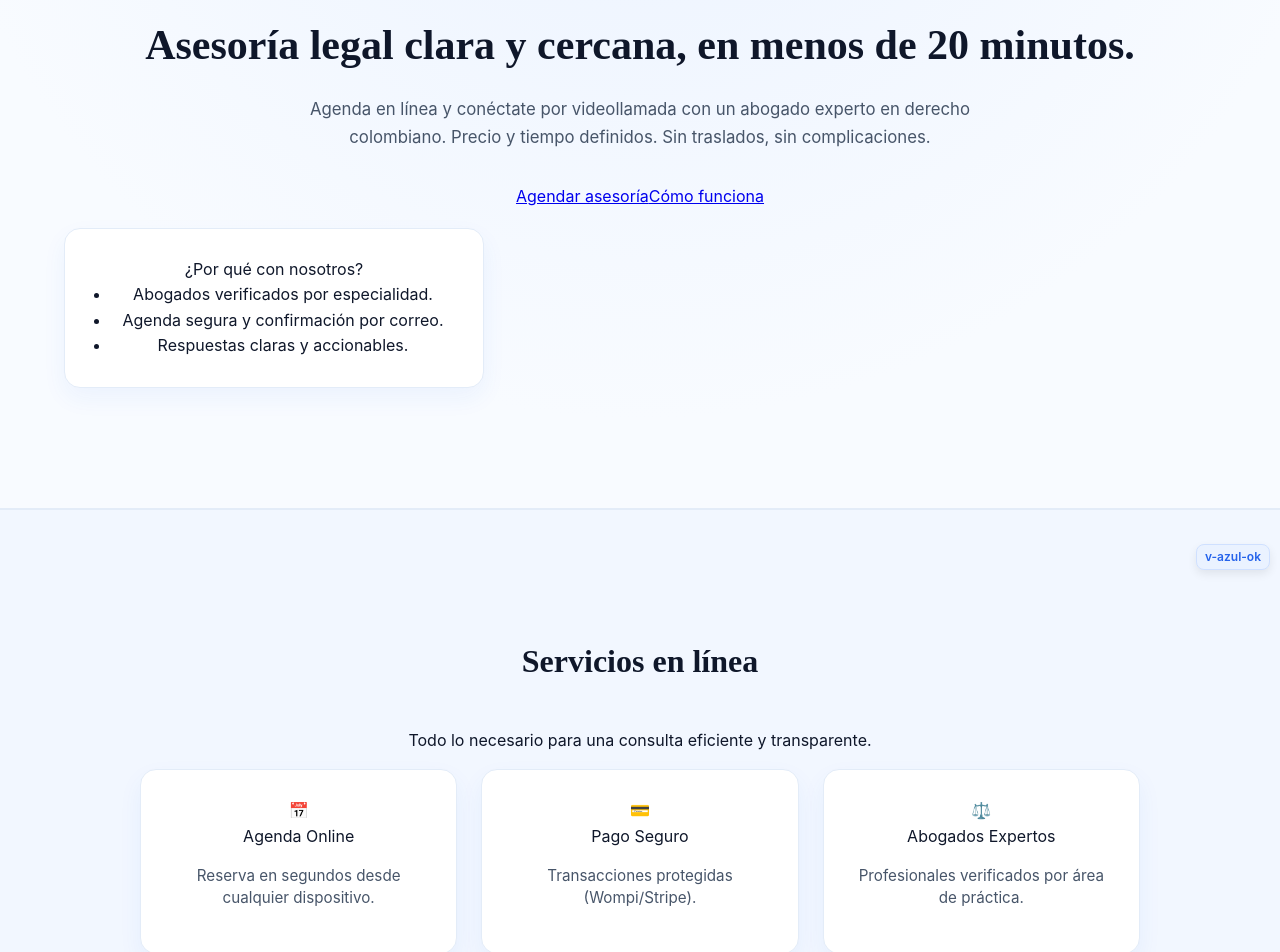
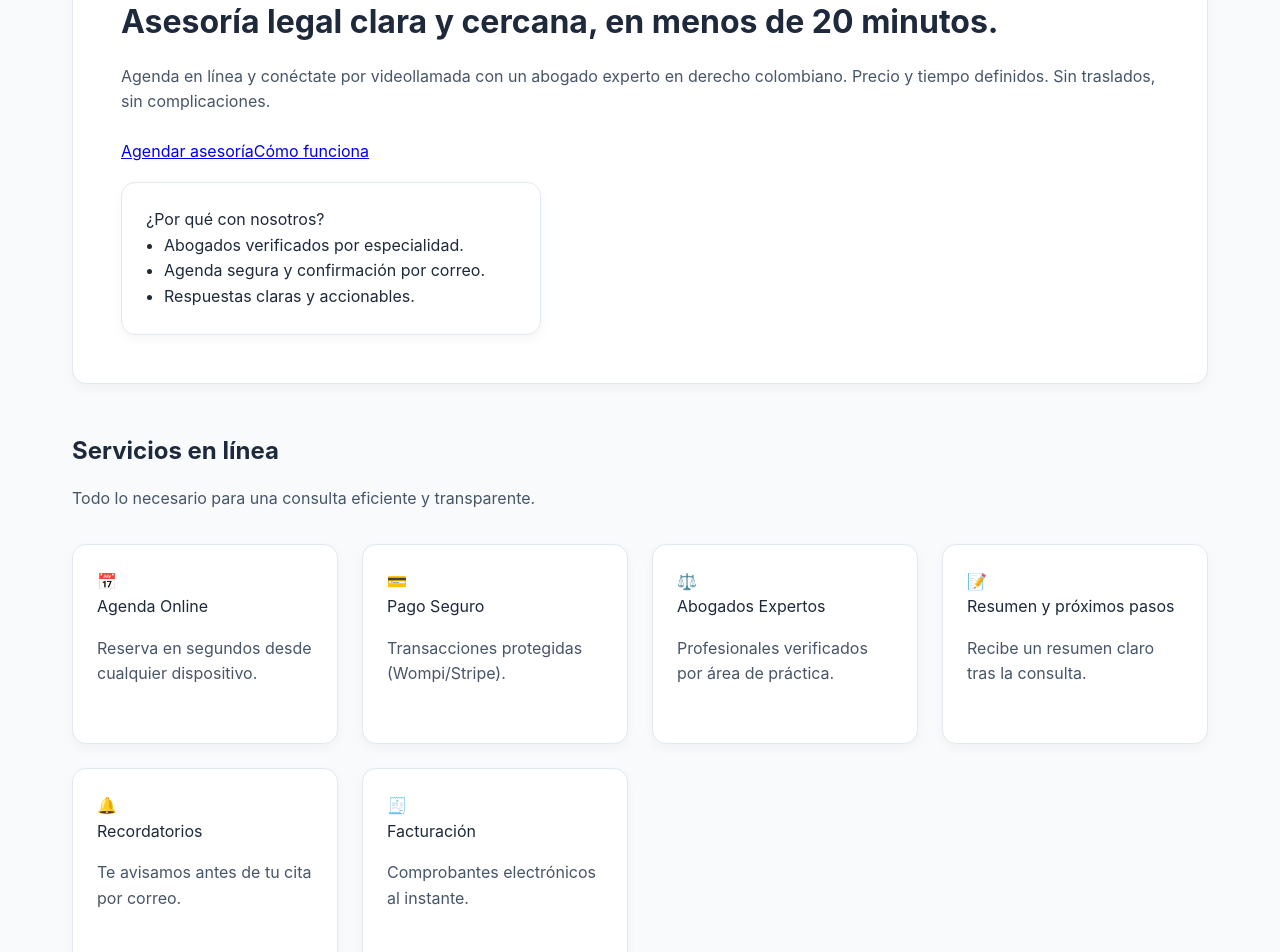
Before and after one commit to jjonnas1/castellanosabogados, a Next.js app: page / in a window 1280 px wide. Shown: the part 220-1172 px from the top of the page. Built offline with nearby package versions, Linux system fonts and the light colour scheme.

Commit message:
Update globals.css

```diff
--- a/app/globals.css
+++ b/app/globals.css
@@ -1,188 +1,145 @@
-/* === CASTELLANOS ABOGADOS — Tema claro confiable === */
+/* === CASTELLANOS ABOGADOS — Tema claro, profesional y cálido === */
 
-/* PALETA */
 :root {
-  --bg: #f8fbff;          /* fondo base muy claro */
-  --panel: #ffffff;       /* paneles y tarjetas */
-  --stroke: #e3ecf8;      /* bordes suaves */
-  --text: #0f172a;        /* texto principal */
-  --muted: #475569;       /* texto secundario */
-  --brand: #2563eb;       /* azul confiable */
-  --brand-light: #60a5fa; /* azul más claro */
-  --shadow: 0 10px 24px rgba(37, 99, 235, 0.06);
-  --radius: 16px;
-  --radius-sm: 10px;
+  --bg: #f8fafc;
+  --card: #ffffff;
+  --border: #e2e8f0;
+  --text: #1e293b;
+  --muted: #475569;
+  --brand: #2563eb;
+  --brand-light: #3b82f6;
+  --radius: 14px;
+  --shadow: 0 4px 12px rgba(0, 0, 0, 0.04);
 }
 
 /* RESET */
-*, *::before, *::after { box-sizing: border-box; }
-html, body { height: 100%; margin: 0; padding: 0; }
-html { scroll-behavior: smooth; }
+*,
+*::before,
+*::after {
+  box-sizing: border-box;
+}
 
 body {
-  background: var(--bg);
+  margin: 0;
+  padding: 0;
+  font-family: "Inter", system-ui, -apple-system, sans-serif;
+  background-color: var(--bg);
   color: var(--text);
-  font-family: Inter, system-ui, -apple-system, "Segoe UI", Roboto, Helvetica, Arial, sans-serif;
-  -webkit-font-smoothing: antialiased;
-  -moz-osx-font-smoothing: grayscale;
   line-height: 1.6;
 }
 
-/* CONTENEDOR GENERAL */
-.wrap {
+/* LAYOUT */
+main {
+  width: 100%;
   max-width: 1200px;
   margin: 0 auto;
-  padding: 0 24px;
+  padding: 2rem;
 }
 
 /* HERO */
 .hero {
-  text-align: center;
-  padding: clamp(60px, 10vw, 120px) 24px;
-  background: radial-gradient(circle at 50% -20%, #eaf2ff 0%, transparent 70%);
-  border-bottom: 1px solid var(--stroke);
+  text-align: left;
+  background: var(--card);
+  border: 1px solid var(--border);
+  border-radius: var(--radius);
+  box-shadow: var(--shadow);
+  padding: 3rem;
+  margin-top: 2rem;
 }
+
 .hero h1 {
-  font-family: "Playfair Display", serif;
-  font-size: clamp(28px, 5vw, 42px);
-  font-weight: 700;
-  margin-bottom: 16px;
+  font-size: 2rem;
+  margin-bottom: 1rem;
   color: var(--text);
 }
+
 .hero p {
   color: var(--muted);
-  max-width: 680px;
-  margin: 0 auto 32px auto;
-  font-size: 1.05rem;
-  line-height: 1.7;
+  margin-bottom: 1.5rem;
 }
 
-/* BOTONES */
-.btn-primary {
-  display: inline-block;
-  background: linear-gradient(180deg, var(--brand-light), var(--brand));
-  color: #fff;
-  padding: 14px 30px;
-  border-radius: var(--radius-sm);
-  text-decoration: none;
-  font-weight: 600;
-  box-shadow: 0 6px 20px rgba(37, 99, 235, 0.25);
-  transition: all 0.25s ease;
-}
-.btn-primary:hover {
-  background: linear-gradient(180deg, var(--brand), #1d4ed8);
-  transform: translateY(-2px);
-  box-shadow: 0 10px 26px rgba(37, 99, 235, 0.35);
-}
-.btn-outline {
-  display: inline-block;
-  border: 1px solid var(--brand);
-  color: var(--brand);
-  padding: 12px 28px;
-  border-radius: var(--radius-sm);
-  font-weight: 600;
-  text-decoration: none;
-  transition: all 0.25s ease;
-}
-.btn-outline:hover {
-  background: var(--brand);
-  color: #fff;
-  transform: translateY(-2px);
+.hero-actions {
+  display: flex;
+  gap: 1rem;
 }
 
-/* SECCIÓN DE SERVICIOS */
+/* BUTTONS */
+.btn-primary {
+  background: var(--brand);
+  color: white;
+  border: none;
+  border-radius: var(--radius);
+  padding: 0.75rem 1.5rem;
+  font-weight: 600;
+  cursor: pointer;
+  transition: background 0.2s ease;
+}
+
+.btn-primary:hover {
+  background: var(--brand-light);
+}
+
+.btn-outline {
+  background: transparent;
+  color: var(--brand);
+  border: 1px solid var(--brand);
+  border-radius: var(--radius);
+  padding: 0.75rem 1.5rem;
+  font-weight: 600;
+  transition: all 0.2s ease;
+}
+
+.btn-outline:hover {
+  background: var(--brand-light);
+  color: white;
+}
+
+/* GRID CARDS */
 .services {
-  padding: clamp(60px, 10vw, 100px) 24px;
-  background: #f2f7ff;
-  border-top: 1px solid var(--stroke);
-  border-bottom: 1px solid var(--stroke);
-  text-align: center;
+  margin-top: 3rem;
 }
+
 .services h2 {
-  font-family: "Playfair Display", serif;
-  font-size: clamp(24px, 4vw, 32px);
-  margin-bottom: 40px;
-  color: var(--text);
+  font-size: 1.5rem;
+  margin-bottom: 0.75rem;
 }
+
+.services p {
+  color: var(--muted);
+  margin-bottom: 2rem;
+}
+
 .grid {
   display: grid;
-  gap: 24px;
   grid-template-columns: repeat(auto-fit, minmax(240px, 1fr));
-  max-width: 1000px;
-  margin: 0 auto;
+  gap: 1.5rem;
 }
+
 .card {
-  background: var(--panel);
-  border: 1px solid var(--stroke);
+  background: var(--card);
+  border: 1px solid var(--border);
   border-radius: var(--radius);
-  padding: 28px;
+  padding: 1.5rem;
   box-shadow: var(--shadow);
-  transition: transform 0.2s ease, box-shadow 0.2s ease;
+  transition: transform 0.15s ease, box-shadow 0.15s ease;
 }
+
 .card:hover {
   transform: translateY(-3px);
-  box-shadow: 0 8px 30px rgba(37, 99, 235, 0.12);
+  box-shadow: 0 8px 20px rgba(0, 0, 0, 0.07);
 }
+
 .card h3 {
   color: var(--brand);
-  margin-bottom: 10px;
-  font-size: 1.2rem;
-}
-.card p {
-  color: var(--muted);
-  font-size: 0.95rem;
-  line-height: 1.5;
-}
-
-/* CTA FINAL */
-.cta {
-  padding: clamp(60px, 8vw, 100px) 24px;
-  text-align: center;
-}
-.cta h2 {
-  font-family: "Playfair Display", serif;
-  font-size: clamp(26px, 4vw, 34px);
-  color: var(--text);
-  margin-bottom: 20px;
-}
-.cta p {
-  color: var(--muted);
-  margin-bottom: 30px;
-}
-.cta .btn-primary {
-  font-size: 1rem;
+  margin-bottom: 0.5rem;
 }
 
 /* FOOTER */
-.footer {
+footer {
+  margin-top: 3rem;
+  padding: 1.5rem 0;
   text-align: center;
-  padding: 40px 20px;
+  color: var(--muted);
+  border-top: 1px solid var(--border);
   font-size: 0.9rem;
-  color: var(--muted);
-  background: #f8fbff;
-  border-top: 1px solid var(--stroke);
 }
-.footer a {
-  color: var(--brand);
-  text-decoration: none;
-  font-weight: 500;
-}
-.footer a:hover {
-  text-decoration: underline;
-}
-
-/* DEBUG VISUAL (BORRAR CUANDO CONFIRMES QUE CARGA) */
-body::after {
-  content: "v-azul-ok";
-  position: fixed;
-  right: 10px;
-  bottom: 10px;
-  font: 600 12px/1 Inter, system-ui;
-  color: var(--brand);
-  background: #eaf2ff;
-  border: 1px solid #cfe0ff;
-  padding: 6px 8px;
-  border-radius: 8px;
-  z-index: 99999;
-  box-shadow: 0 4px 10px rgba(0, 0, 0, 0.08);
-}
```
